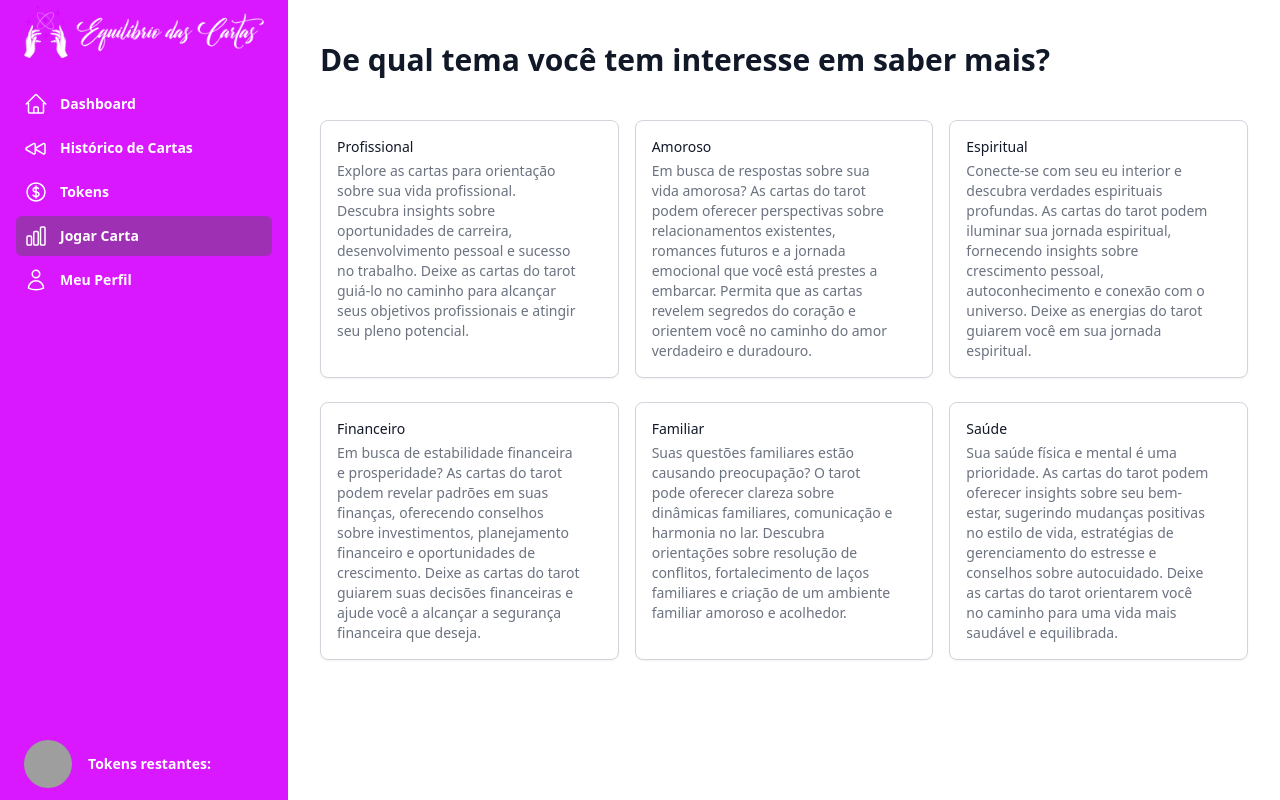
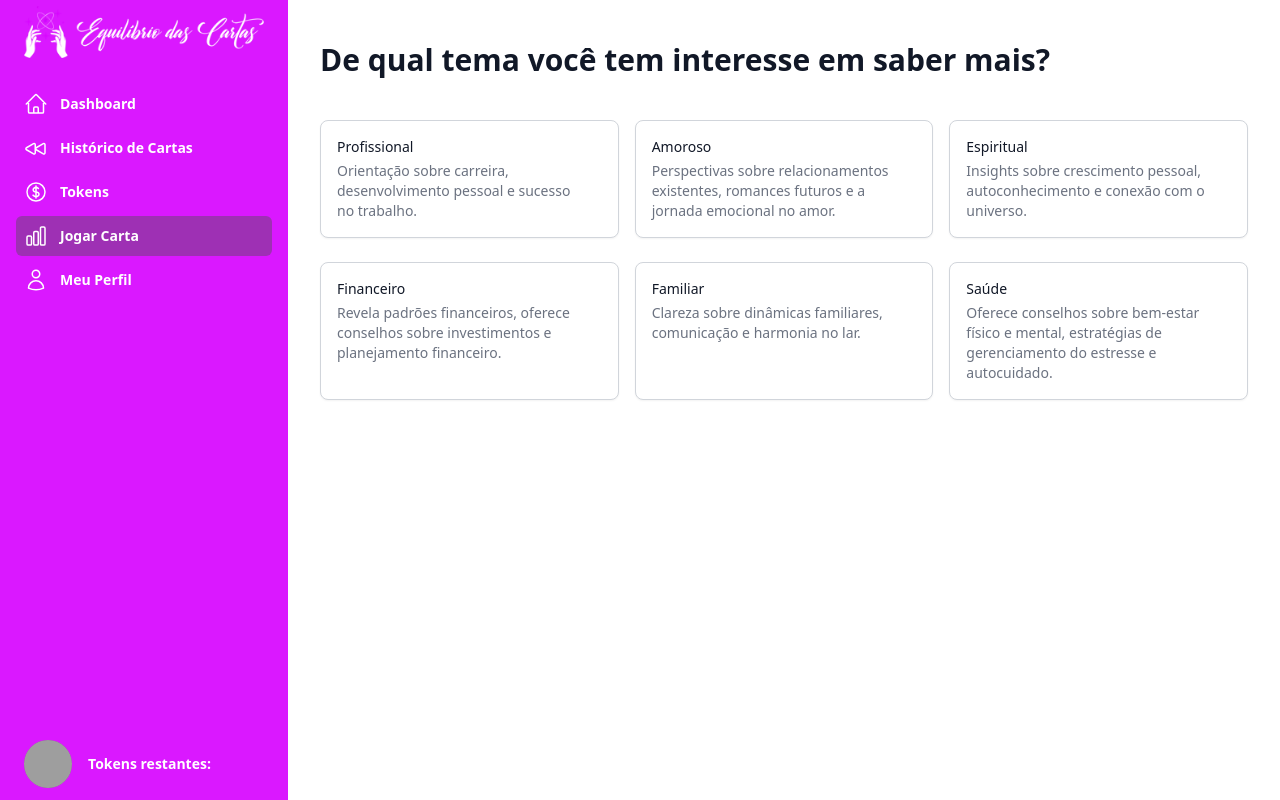
Before and after one commit to TrindadeBRA/equilibrio-das-cartas, a Next.js app: page /jogar-tarot in a window 1280 px wide. Built offline with nearby package versions, Linux system fonts and the light colour scheme; grey boxes are pictures that could not be loaded.

Commit message:
fix update

```diff
--- a/next.config.js
+++ b/next.config.js
@@ -2,7 +2,7 @@
 const nextConfig = {
   swcMinify: false, //
   images: {
-    domains: ['lucastrindade.dev', 'tailwindui.com', 'equilibriodascartas.thetrinityweb.com.br', 'images.unsplash.com'],
+    domains: ['lucastrindade.dev', 'tailwindui.com', 'equilibriodascartas.thetrinityweb.com.br', 'images.unsplash.com', 'secure.gravatar.com'],
   },
 }
 
--- a/src/components/Auth/AuthProvider.tsx
+++ b/src/components/Auth/AuthProvider.tsx
@@ -5,6 +5,7 @@ interface User {
   last_name: string;
   email: string;
   tokens_coins: string;
+  avatar_url: string;
 }
 
 interface AuthContextProps {
@@ -23,14 +24,16 @@ export const AuthProvider: React.FC<{ children: ReactNode }> = ({ children }) =>
     const last_name = getCookie('last_name');
     const email = getCookie('email');
     const tokens_coins = getCookie('tokens_coins');
+    const avatar_url = getCookie('avatar_url');
 
     // Se os cookies existirem, atualize o estado do usuário
-    if (first_name && email && last_name && tokens_coins) {
+    if (first_name && email && last_name && tokens_coins && avatar_url) {
       setUser({
         first_name: first_name,
         last_name: last_name,
         email: email,
         tokens_coins: tokens_coins,
+        avatar_url: avatar_url,
       });
     }
   }, []); // Executa este efeito apenas uma vez durante a montagem do componente
--- a/src/components/PlayTarotCard/index.tsx
+++ b/src/components/PlayTarotCard/index.tsx
@@ -4,13 +4,14 @@ import { RadioGroup } from '@headlessui/react'
 import { CheckCircleIcon } from '@heroicons/react/20/solid'
 
 const mailingLists = [
-  { id: 1, title: 'Profissional', value: "professional", description: 'Explore as cartas para orientação sobre sua vida profissional. Descubra insights sobre oportunidades de carreira, desenvolvimento pessoal e sucesso no trabalho. Deixe as cartas do tarot guiá-lo no caminho para alcançar seus objetivos profissionais e atingir seu pleno potencial.' },
-  { id: 2, title: 'Amoroso', value: "loving", description: 'Em busca de respostas sobre sua vida amorosa? As cartas do tarot podem oferecer perspectivas sobre relacionamentos existentes, romances futuros e a jornada emocional que você está prestes a embarcar. Permita que as cartas revelem segredos do coração e orientem você no caminho do amor verdadeiro e duradouro.' },
-  { id: 3, title: 'Espiritual', value: "spiritual", description: 'Conecte-se com seu eu interior e descubra verdades espirituais profundas. As cartas do tarot podem iluminar sua jornada espiritual, fornecendo insights sobre crescimento pessoal, autoconhecimento e conexão com o universo. Deixe as energias do tarot guiarem você em sua jornada espiritual.' },
-  { id: 4, title: 'Financeiro', value: "financial", description: 'Em busca de estabilidade financeira e prosperidade? As cartas do tarot podem revelar padrões em suas finanças, oferecendo conselhos sobre investimentos, planejamento financeiro e oportunidades de crescimento. Deixe as cartas do tarot guiarem suas decisões financeiras e ajude você a alcançar a segurança financeira que deseja.' },
-  { id: 3, title: 'Familiar', value: "family", description: 'Suas questões familiares estão causando preocupação? O tarot pode oferecer clareza sobre dinâmicas familiares, comunicação e harmonia no lar. Descubra orientações sobre resolução de conflitos, fortalecimento de laços familiares e criação de um ambiente familiar amoroso e acolhedor.' },
-  { id: 3, title: 'Saúde', value: "health", description: 'Sua saúde física e mental é uma prioridade. As cartas do tarot podem oferecer insights sobre seu bem-estar, sugerindo mudanças positivas no estilo de vida, estratégias de gerenciamento do estresse e conselhos sobre autocuidado. Deixe as cartas do tarot orientarem você no caminho para uma vida mais saudável e equilibrada.' },
-]
+  { id: 1, title: 'Profissional', value: "professional", description: 'Orientação sobre carreira, desenvolvimento pessoal e sucesso no trabalho.' },
+  { id: 2, title: 'Amoroso', value: "loving", description: 'Perspectivas sobre relacionamentos existentes, romances futuros e a jornada emocional no amor.' },
+  { id: 3, title: 'Espiritual', value: "spiritual", description: 'Insights sobre crescimento pessoal, autoconhecimento e conexão com o universo.' },
+  { id: 4, title: 'Financeiro', value: "financial", description: 'Revela padrões financeiros, oferece conselhos sobre investimentos e planejamento financeiro.' },
+  { id: 5, title: 'Familiar', value: "family", description: 'Clareza sobre dinâmicas familiares, comunicação e harmonia no lar.' },
+  { id: 6, title: 'Saúde', value: "health", description: 'Oferece conselhos sobre bem-estar físico e mental, estratégias de gerenciamento do estresse e autocuidado.' },
+];
+
 
 
 function classNames(...classes:any) {
--- a/src/components/Sidebar/index.tsx
+++ b/src/components/Sidebar/index.tsx
@@ -134,7 +134,7 @@ export default function Sidebar({ contentComponent: ContentComponent, title }: a
                       >
                         <Image
                           className="h-12 w-12 rounded-full bg-[#9e30b4]"
-                          src="https://images.unsplash.com/photo-1472099645785-5658abf4ff4e?ixlib=rb-1.2.1&ixid=eyJhcHBfaWQiOjEyMDd9&auto=format&fit=facearea&facepad=2&w=256&h=256&q=80"
+                          src={user?.avatar_url}
                           alt=""
                           height={48}
                           width={48}
@@ -200,7 +200,7 @@ export default function Sidebar({ contentComponent: ContentComponent, title }: a
                   >
                     <Image
                       className="h-12 w-12 rounded-full bg-[#9e30b4]"
-                      src="https://images.unsplash.com/photo-1472099645785-5658abf4ff4e?ixlib=rb-1.2.1&ixid=eyJhcHBfaWQiOjEyMDd9&auto=format&fit=facearea&facepad=2&w=256&h=256&q=80"
+                      src={user?.avatar_url ? user?.avatar_url : "/public/avatar.webp"}
                       alt=""
                       height={48}
                       width={48}
--- a/src/middleware.ts
+++ b/src/middleware.ts
@@ -9,6 +9,7 @@ export function middleware(request: NextRequest) {
   let cookieFirstName = request.cookies.get('first_name')
   let cookieLastName = request.cookies.get('last_name')
   let cookieBirth = request.cookies.get('date_of_birth')
+  let cookieAvatar = request.cookies.get('avatar_url')
 
   if (!cookieMail || !cookieJwt || !cookieUserId) {
     const baseUrl = process.env.NEXT_PUBLIC_BASE_URL;
--- a/src/pages/criar-conta/index.tsx
+++ b/src/pages/criar-conta/index.tsx
@@ -76,6 +76,11 @@ export default function CreateAccount() {
                         document.cookie = `jwt=${dataLogin.token}; expires=${expirationDate.toUTCString()}; path=/`;
                         document.cookie = `email=${dataLogin.user_email}; expires=${expirationDate.toUTCString()}; path=/`;
                         document.cookie = `user_id=${dataLogin.user_id}; expires=${expirationDate.toUTCString()}; path=/`;
+                        document.cookie = `first_name=${dataLogin.first_name}; expires=${expirationDate.toUTCString()}; path=/`;
+                        document.cookie = `last_name=${dataLogin.last_name}; expires=${expirationDate.toUTCString()}; path=/`;
+                        document.cookie = `date_of_birth=${dataLogin.date_of_birth}; expires=${expirationDate.toUTCString()}; path=/`;
+                        document.cookie = `tokens_coins=${dataLogin.tokens_coins}; expires=${expirationDate.toUTCString()}; path=/`;
+                        document.cookie = `avatar_url=${dataLogin.avatar_url}; expires=${expirationDate.toUTCString()}; path=/`;
 
                         window.location.href = '/dashboard';
 
--- a/src/pages/index.tsx
+++ b/src/pages/index.tsx
@@ -60,6 +60,7 @@ export default function Login() {
           document.cookie = `last_name=${data.last_name}; expires=${expirationDate.toUTCString()}; path=/`;
           document.cookie = `date_of_birth=${data.date_of_birth}; expires=${expirationDate.toUTCString()}; path=/`;
           document.cookie = `tokens_coins=${data.tokens_coins}; expires=${expirationDate.toUTCString()}; path=/`;
+          document.cookie = `avatar_url=${data.avatar_url}; expires=${expirationDate.toUTCString()}; path=/`;
 
           // Redirecione para a página de dashboard
           window.location.href = '/dashboard';
```
Also changed, not shown: src/pages/carta-sorteada/index.tsx (+12 -1 lines), public/avatar.webp (added).
